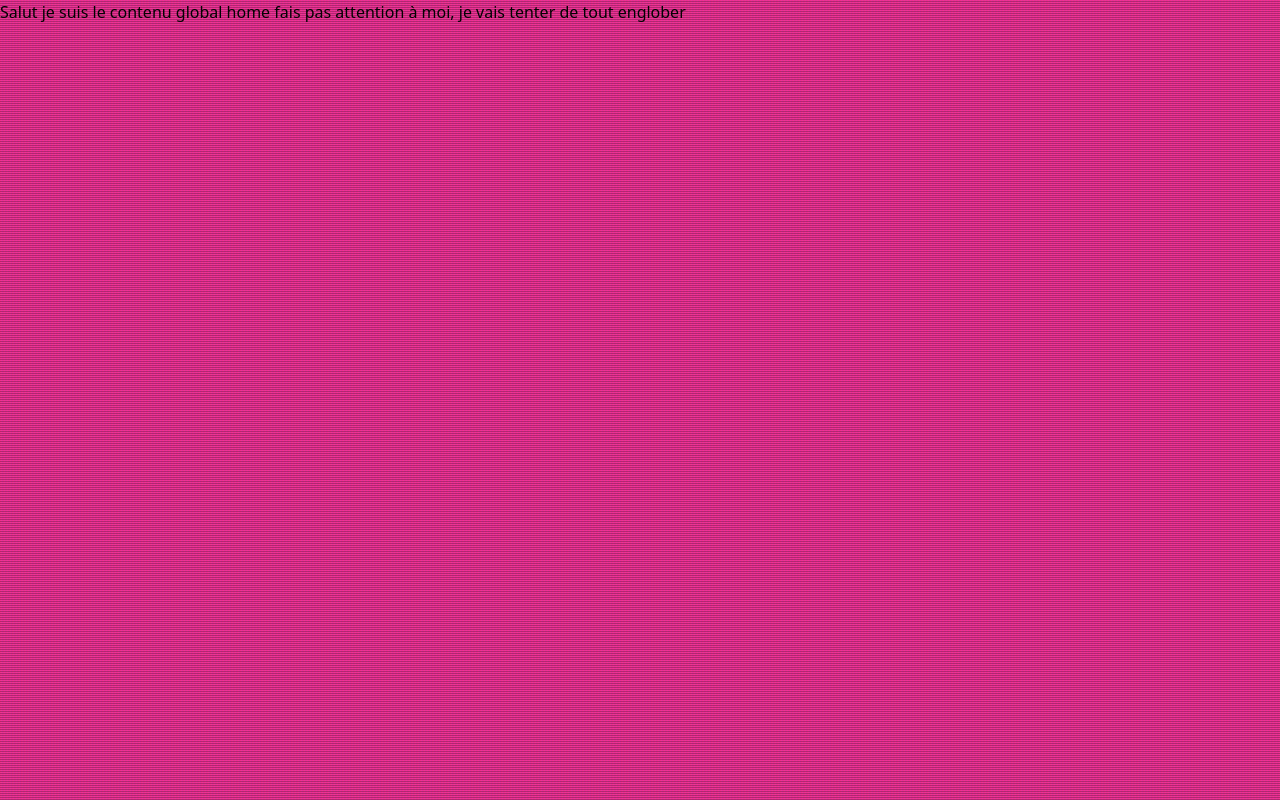
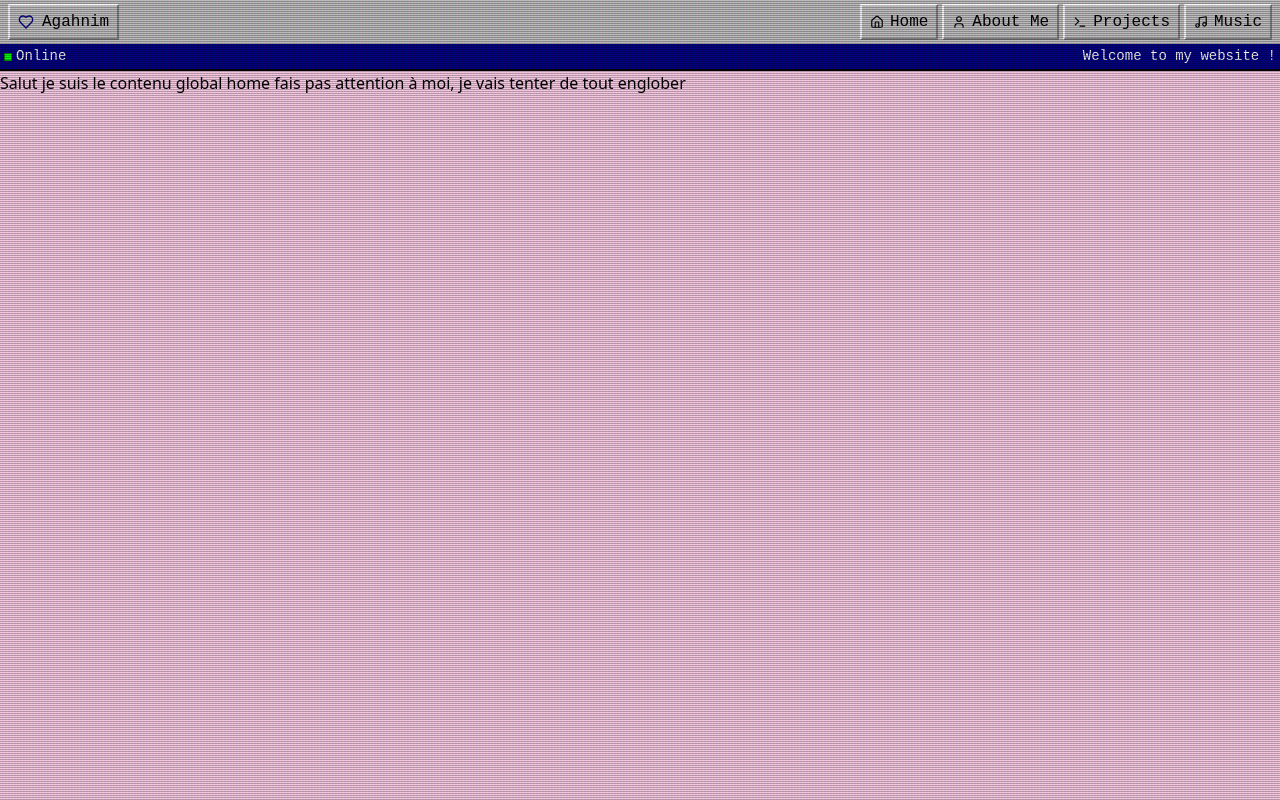
Before and after one commit to naguiagahnim/agahnim-website, a React (Vite) app: page /home in a window 1280 px wide. Built offline with nearby package versions, Linux system fonts and the light colour scheme.

Commit message:
add navbar

```diff
--- /dev/null
+++ b/src/components/Navbar.tsx
@@ -0,0 +1,87 @@
+import { useState } from 'react';
+import { Link, useLocation } from 'react-router-dom';
+import { Home, User, Heart, Terminal, Music } from 'lucide-react';
+import '../styles/Navbar.css';
+
+export default function Navbar() {
+  const [isOpen, setIsOpen] = useState(false);
+  const location = useLocation();
+
+  const isActive = (path: string) => {
+    return location.pathname === path;
+  };
+
+  return (
+    <nav className="navbar">
+      <div className="navbar-content">
+        <div className="navbar-brand">
+          <Heart className="navbar-logo" size={16} />
+          <span className="heading-text">Agahnim</span>
+        </div>
+
+        <button
+          className="navbar-toggle"
+          onClick={() => setIsOpen(!isOpen)}
+          aria-label="Toggle navigation"
+        >
+          <div className="toggle-icon">
+            <span className="toggle-line"></span>
+            <span className="toggle-line"></span>
+            <span className="toggle-line"></span>
+          </div>
+        </button>
+
+        <ul className={`navbar-links ${isOpen ? 'active' : ''}`}>
+          <li className="nav-item">
+            <Link
+              to="/home"
+              className={`navbar-link ${isActive('/') ? 'active' : ''}`}
+              onClick={() => setIsOpen(false)}
+            >
+              <Home size={14} />
+              <span>Home</span>
+            </Link>
+          </li>
+          <li className="nav-item">
+            <Link
+              to="/about"
+              className={`navbar-link ${isActive('/about') ? 'active' : ''}`}
+              onClick={() => setIsOpen(false)}
+            >
+              <User size={14} />
+              <span>About Me</span>
+            </Link>
+          </li>
+          <li className="nav-item">
+            <Link
+              to="/dev"
+              className={`navbar-link ${isActive('/dev') ? 'active' : ''}`}
+              onClick={() => setIsOpen(false)}
+            >
+              <Terminal size={14} />
+              <span>Projects</span>
+            </Link>
+          </li>
+          <li className="nav-item">
+            <Link
+              to="/music"
+              className={`navbar-link ${isActive('/music') ? 'active' : ''}`}
+              onClick={() => setIsOpen(false)}
+            >
+              <Music size={14} />
+              <span>Music</span>
+            </Link>
+          </li>
+        </ul>
+      </div>
+
+      <div className="status-bar">
+        <div className="status-item">
+          <div className="status-dot"></div>
+          <span>Online</span>
+        </div>
+        <span>Welcome to my website !</span>
+      </div>
+    </nav>
+  );
+}
--- a/src/pages/HomeContent.tsx
+++ b/src/pages/HomeContent.tsx
@@ -1,8 +1,10 @@
+import Navbar from "../components/Navbar";
+
 export default function HomeContent() {
     return (
-        <div className="bg-pink-500 bg-cover bg-center h-screen w-screen">
+        <div className="bg-pink-200 bg-cover bg-center h-screen w-screen">
+            <Navbar/>
             <p>Salut je suis le contenu global home fais pas attention à moi, je vais tenter de tout englober</p>
-            <input type="text"></input>
         </div>
     )
 }
--- /dev/null
+++ b/src/styles/navbar.css
@@ -0,0 +1,146 @@
+.navbar {
+    background: #c0c0c0;
+    border-bottom: 2px solid #000;
+    position: sticky;
+    top: 0;
+    z-index: 98;
+  }
+
+  .navbar-content {
+    display: flex;
+    justify-content: space-between;
+    align-items: center;
+    padding: 4px 8px;
+    position: relative;
+  }
+
+  .navbar-brand {
+    display: flex;
+    align-items: center;
+    background: #c0c0c0;
+    border: 2px solid;
+    border-color: #ffffff #808080 #808080 #ffffff;
+    padding: 4px 8px;
+  }
+
+  .navbar-logo {
+    stroke: #000080;
+    fill: none;
+    margin-right: 8px;
+  }
+
+  .navbar-brand .heading-text {
+    font-family: 'VT323', monospace;
+    color: #000;
+    font-size: 16px;
+  }
+
+  .navbar-links {
+    display: flex;
+    list-style: none;
+    margin: 0;
+    padding: 0;
+    gap: 4px;
+  }
+
+  .nav-item {
+    position: relative;
+  }
+
+  .navbar-link {
+    display: flex;
+    align-items: center;
+    gap: 6px;
+    color: #000;
+    text-decoration: none;
+    padding: 4px 8px;
+    border: 2px solid;
+    border-color: #ffffff #808080 #808080 #ffffff;
+    background: #c0c0c0;
+    font-family: 'VT323', monospace;
+  }
+
+  .navbar-link:active {
+    border-color: #808080 #ffffff #ffffff #808080;
+    padding: 5px 7px 3px 9px;
+  }
+
+  .navbar-link.active {
+    background: #000080;
+    color: #ffffff;
+    border-color: #808080 #ffffff #ffffff #808080;
+  }
+
+  .navbar-toggle {
+    display: none;
+    background: #c0c0c0;
+    border: 2px solid;
+    border-color: #ffffff #808080 #808080 #ffffff;
+    padding: 4px 8px;
+    cursor: pointer;
+  }
+
+  .toggle-icon {
+    width: 20px;
+    height: 16px;
+    display: flex;
+    flex-direction: column;
+    justify-content: space-between;
+  }
+
+  .toggle-line {
+    width: 100%;
+    height: 2px;
+    background: #000;
+  }
+
+  .status-bar {
+    background: #000080;
+    color: #ffffff;
+    padding: 2px 4px;
+    font-family: 'VT323', monospace;
+    font-size: 14px;
+    display: flex;
+    justify-content: space-between;
+  }
+
+  .status-item {
+    display: flex;
+    align-items: center;
+    gap: 4px;
+  }
+
+  .status-dot {
+    width: 8px;
+    height: 8px;
+    background: #00ff00;
+    border: 1px solid #008000;
+  }
+
+  @media (max-width: 768px) {
+    .navbar-toggle {
+      display: block;
+    }
+
+    .navbar-links {
+      position: fixed;
+      flex-direction: column;
+      background: #c0c0c0;
+      top: 0;
+      right: 0;
+      bottom: 0;
+      width: 200px;
+      padding: 60px 8px 8px;
+      transform: translateX(100%);
+      transition: transform 0.3s ease;
+      border-left: 2px solid #808080;
+    }
+
+    .navbar-links.active {
+      transform: translateX(0);
+    }
+
+    .navbar-link {
+      width: calc(100% - 16px);
+    }
+  }
```
